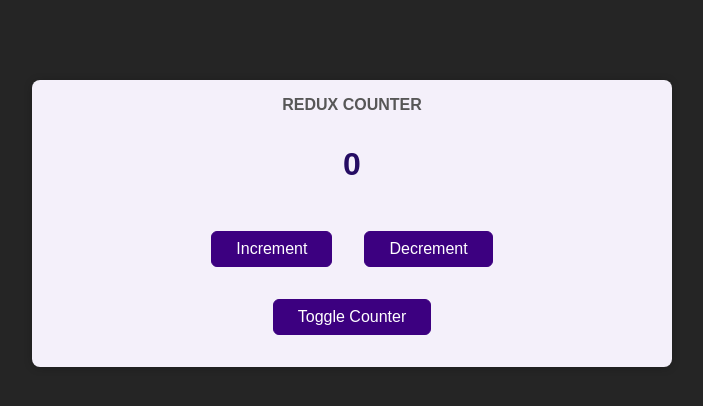
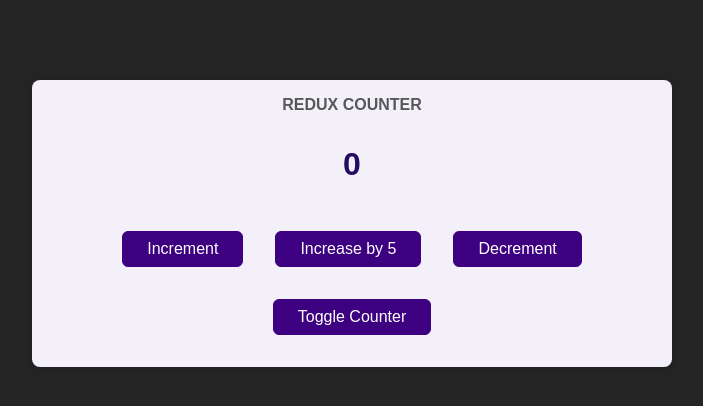
Before and after one commit to Waldman200036/s-01-starting-project, a React (Create React App) app: page / in a window 1280 px wide. Shown: the top 406 px of the page, without its empty margins (288-991 px from the left). Built offline with nearby package versions, Linux system fonts and the light colour scheme.

Commit message:
Added hardcode add bby 5 increment

```diff
--- a/src/components/Counter.js
+++ b/src/components/Counter.js
@@ -2,18 +2,26 @@ import { useSelector, useDispatch } from "react-redux";
 import {
   decrement,
   increment,
+  incrementByAmount,
   selectCount,
 } from "../redux/features/counter/counterSlice";
 import classes from "./Counter.module.css";
-
+import { useState } from "react";
 export const Counter = () => {
   const count = useSelector(selectCount);
   const dispatch = useDispatch();
+  const [incrementAmount, setIncrementAmount] = useState("5");
+
+  const incrementValue = Number(incrementAmount) || 5;
+
 
   const incrementHandler = () => {
     dispatch(increment());
   };
 
+  const increaseHandler = ()=>{
+    dispatch(incrementByAmount(5))
+  }
   const decrementHandler = () => {
     dispatch(decrement());
   };
@@ -25,7 +33,9 @@ export const Counter = () => {
       <h1>Redux Counter</h1>
       <div className={classes.value}>{count}</div>
       <div>
+        {/* <input value={incrementAmount}></input> */}
         <button onClick={incrementHandler}>Increment</button>
+        <button onClick={increaseHandler}>Increase by 5</button>
         <button onClick={decrementHandler}>Decrement</button>
       </div>
       <button onClick={toggleCounterHandler}>Toggle Counter</button>
```
